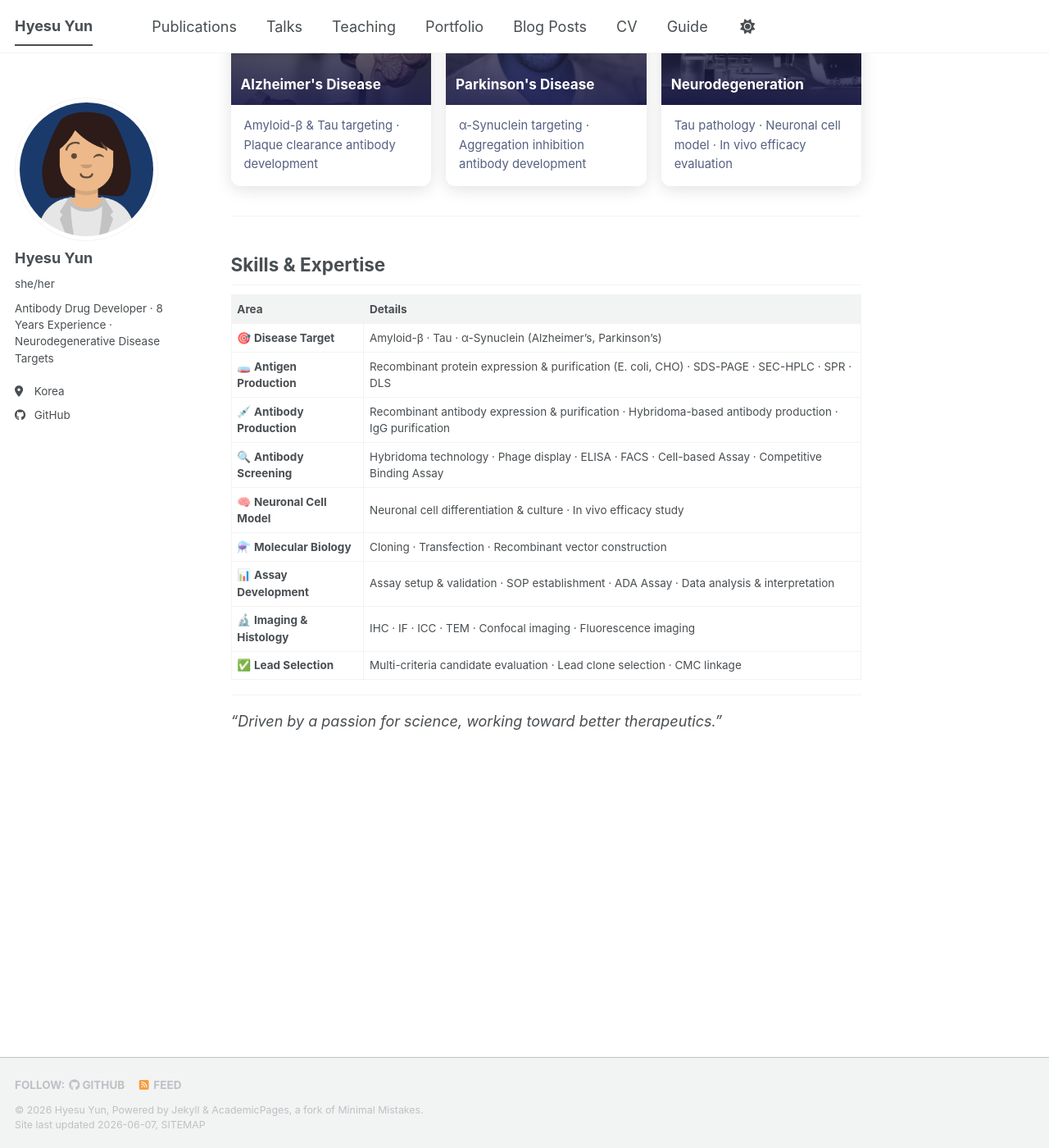
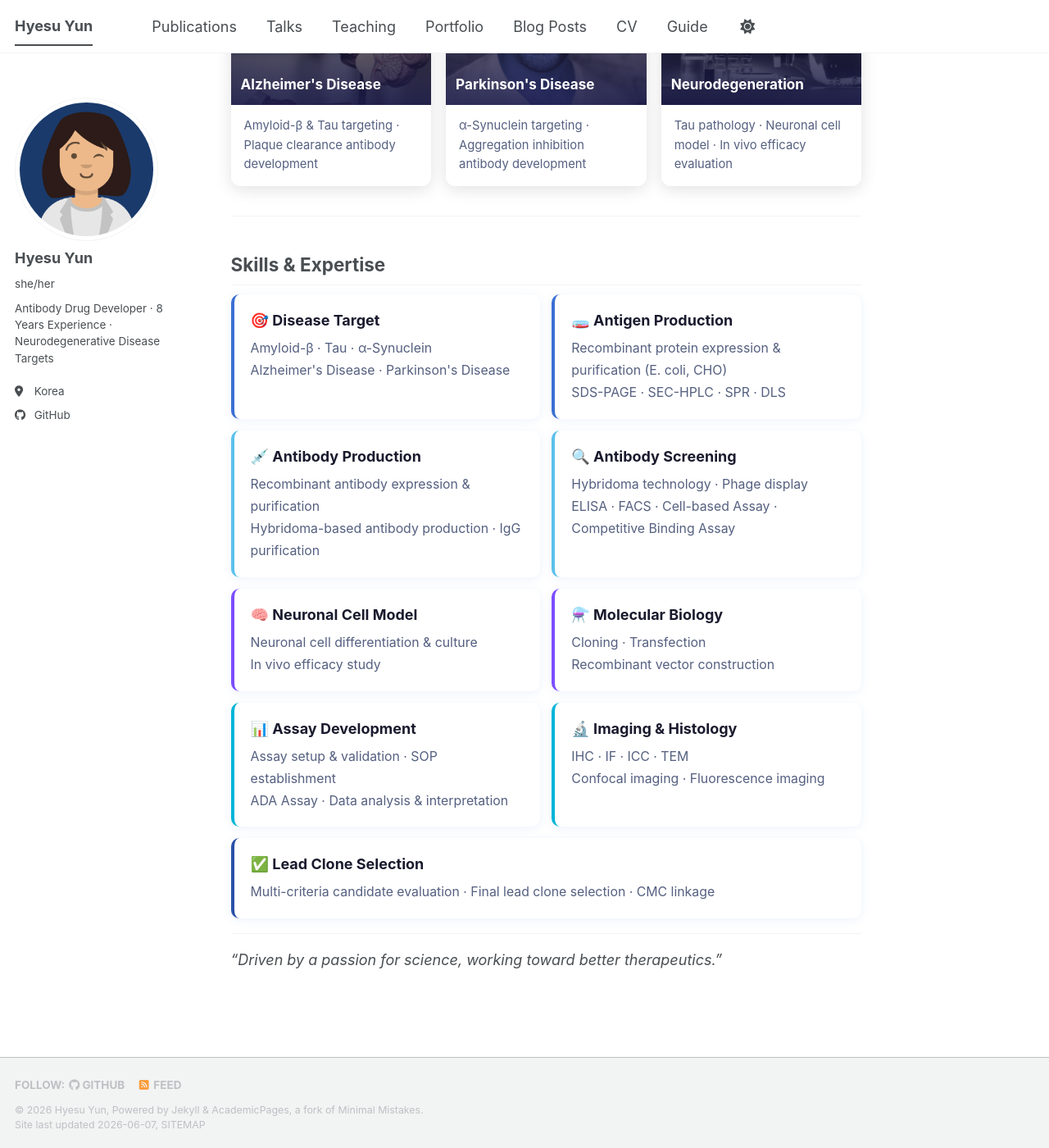
Before and after one commit to hyesu91/hyesu91.github.io, a Jekyll site: the page built from _pages/about.md, in a window 1280 px wide and 1400 px high, scrolled down 835 px. Shown: the whole window at 82% size. Built offline with Jekyll 4.4.1, drawn with Linux system fonts in a browser that asks for light colours; a script bundle is joined from its source files by our own code; library files that are not in the unit come from our copies.

Commit message:
Replace skills table with 2-column card layout to prevent text cutoff

```diff
--- a/_pages/about.md
+++ b/_pages/about.md
@@ -67,17 +67,54 @@ Full-cycle experience from antigen production → candidate screening → lead c
 
 ## Skills & Expertise
 
-| Area | Details |
-|------|---------|
-| 🎯 **Disease Target** | Amyloid-β · Tau · α-Synuclein (Alzheimer's, Parkinson's) |
-| 🧫 **Antigen Production** | Recombinant protein expression & purification (E. coli, CHO) · SDS-PAGE · SEC-HPLC · SPR · DLS |
-| 💉 **Antibody Production** | Recombinant antibody expression & purification · Hybridoma-based antibody production · IgG purification |
-| 🔍 **Antibody Screening** | Hybridoma technology · Phage display · ELISA · FACS · Cell-based Assay · Competitive Binding Assay |
-| 🧠 **Neuronal Cell Model** | Neuronal cell differentiation & culture · In vivo efficacy study |
-| ⚗️ **Molecular Biology** | Cloning · Transfection · Recombinant vector construction |
-| 📊 **Assay Development** | Assay setup & validation · SOP establishment · ADA Assay · Data analysis & interpretation |
-| 🔬 **Imaging & Histology** | IHC · IF · ICC · TEM · Confocal imaging · Fluorescence imaging |
-| ✅ **Lead Selection** | Multi-criteria candidate evaluation · Lead clone selection · CMC linkage |
+<div style="display:grid; grid-template-columns:1fr 1fr; gap:14px; margin-bottom:8px;">
+
+  <div style="background:#fff; border-radius:10px; padding:18px 20px; box-shadow:0 2px 12px rgba(59,111,212,0.09); border-left:4px solid #3b6fd4;">
+    <div style="font-weight:700; color:#1a1a2e; margin-bottom:8px;">🎯 Disease Target</div>
+    <div style="font-size:0.88rem; color:#556080; line-height:1.7;">Amyloid-β · Tau · α-Synuclein<br>Alzheimer's Disease · Parkinson's Disease</div>
+  </div>
+
+  <div style="background:#fff; border-radius:10px; padding:18px 20px; box-shadow:0 2px 12px rgba(59,111,212,0.09); border-left:4px solid #3b6fd4;">
+    <div style="font-weight:700; color:#1a1a2e; margin-bottom:8px;">🧫 Antigen Production</div>
+    <div style="font-size:0.88rem; color:#556080; line-height:1.7;">Recombinant protein expression & purification (E. coli, CHO)<br>SDS-PAGE · SEC-HPLC · SPR · DLS</div>
+  </div>
+
+  <div style="background:#fff; border-radius:10px; padding:18px 20px; box-shadow:0 2px 12px rgba(59,111,212,0.09); border-left:4px solid #5bc0eb;">
+    <div style="font-weight:700; color:#1a1a2e; margin-bottom:8px;">💉 Antibody Production</div>
+    <div style="font-size:0.88rem; color:#556080; line-height:1.7;">Recombinant antibody expression & purification<br>Hybridoma-based antibody production · IgG purification</div>
+  </div>
+
+  <div style="background:#fff; border-radius:10px; padding:18px 20px; box-shadow:0 2px 12px rgba(59,111,212,0.09); border-left:4px solid #5bc0eb;">
+    <div style="font-weight:700; color:#1a1a2e; margin-bottom:8px;">🔍 Antibody Screening</div>
+    <div style="font-size:0.88rem; color:#556080; line-height:1.7;">Hybridoma technology · Phage display<br>ELISA · FACS · Cell-based Assay · Competitive Binding Assay</div>
+  </div>
+
+  <div style="background:#fff; border-radius:10px; padding:18px 20px; box-shadow:0 2px 12px rgba(59,111,212,0.09); border-left:4px solid #7c4dff;">
+    <div style="font-weight:700; color:#1a1a2e; margin-bottom:8px;">🧠 Neuronal Cell Model</div>
+    <div style="font-size:0.88rem; color:#556080; line-height:1.7;">Neuronal cell differentiation & culture<br>In vivo efficacy study</div>
+  </div>
+
+  <div style="background:#fff; border-radius:10px; padding:18px 20px; box-shadow:0 2px 12px rgba(59,111,212,0.09); border-left:4px solid #7c4dff;">
+    <div style="font-weight:700; color:#1a1a2e; margin-bottom:8px;">⚗️ Molecular Biology</div>
+    <div style="font-size:0.88rem; color:#556080; line-height:1.7;">Cloning · Transfection<br>Recombinant vector construction</div>
+  </div>
+
+  <div style="background:#fff; border-radius:10px; padding:18px 20px; box-shadow:0 2px 12px rgba(59,111,212,0.09); border-left:4px solid #00b4d8;">
+    <div style="font-weight:700; color:#1a1a2e; margin-bottom:8px;">📊 Assay Development</div>
+    <div style="font-size:0.88rem; color:#556080; line-height:1.7;">Assay setup & validation · SOP establishment<br>ADA Assay · Data analysis & interpretation</div>
+  </div>
+
+  <div style="background:#fff; border-radius:10px; padding:18px 20px; box-shadow:0 2px 12px rgba(59,111,212,0.09); border-left:4px solid #00b4d8;">
+    <div style="font-weight:700; color:#1a1a2e; margin-bottom:8px;">🔬 Imaging & Histology</div>
+    <div style="font-size:0.88rem; color:#556080; line-height:1.7;">IHC · IF · ICC · TEM<br>Confocal imaging · Fluorescence imaging</div>
+  </div>
+
+  <div style="background:#fff; border-radius:10px; padding:18px 20px; box-shadow:0 2px 12px rgba(59,111,212,0.09); border-left:4px solid #2a50a8; grid-column:1/-1;">
+    <div style="font-weight:700; color:#1a1a2e; margin-bottom:8px;">✅ Lead Clone Selection</div>
+    <div style="font-size:0.88rem; color:#556080; line-height:1.7;">Multi-criteria candidate evaluation · Final lead clone selection · CMC linkage</div>
+  </div>
+
+</div>
 
 ---
 
```
